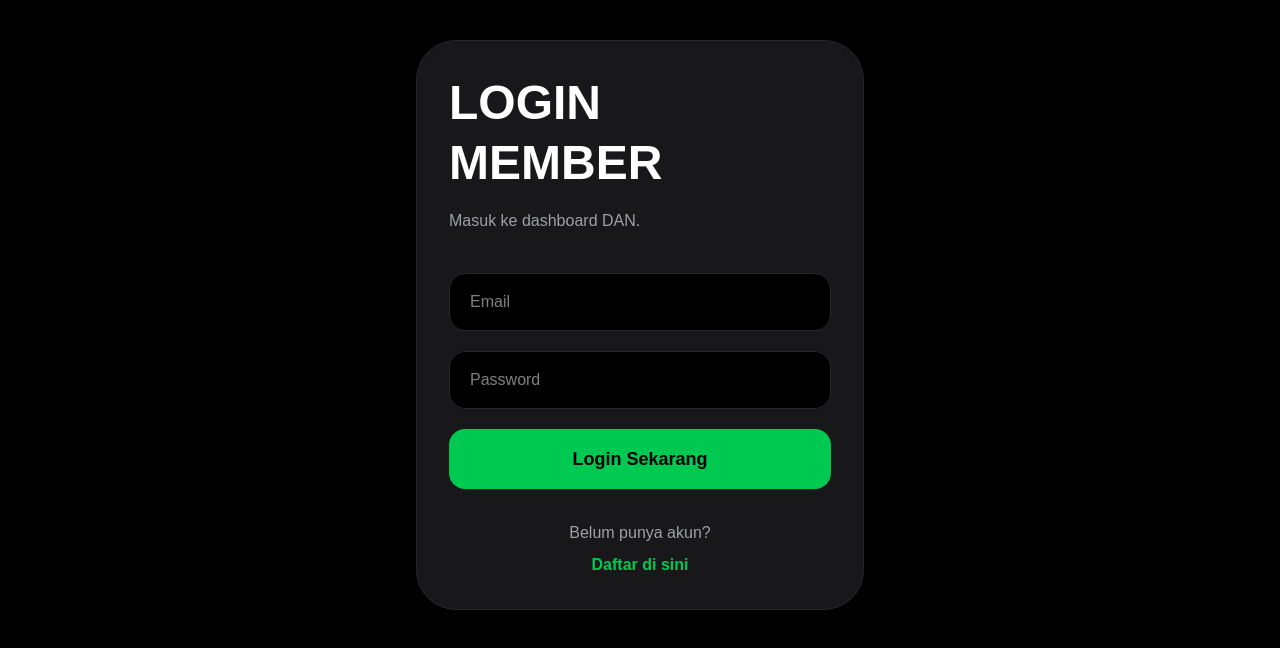
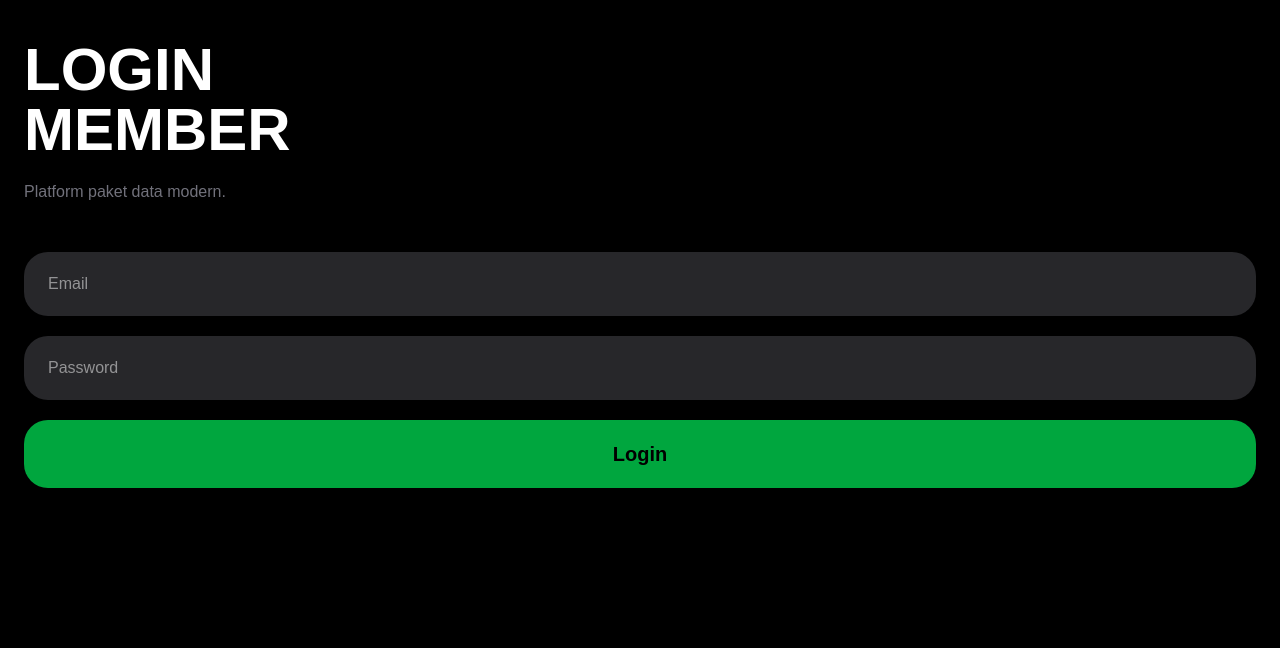
Before and after one commit to ibasnanna-sys/dan-app, a Next.js app: page /login in a window 1280 px wide. Shown: the top 648 px of the page. Built offline with nearby package versions, Linux system fonts and the light colour scheme; no server answers.

Commit message:
Refactor login page for improved functionality

```diff
--- a/src/app/login/page.tsx
+++ b/src/app/login/page.tsx
@@ -1,142 +1,93 @@
 "use client";
 
-import Link from "next/link";
+import { useState } from "react";
 import { useRouter } from "next/navigation";
-import { useState } from "react";
 import { supabase } from "@/lib/supabase";
 
 export default function LoginPage() {
   const router = useRouter();
 
+  const [email, setEmail] = useState("");
+
+  const [password, setPassword] = useState("");
+
   const [loading, setLoading] = useState(false);
 
-  const [email, setEmail] = useState("");
-
-  const [password, setPassword] =
-    useState("");
-
-  async function handleLogin(
-    e: React.FormEvent
-  ) {
+  async function handleLogin(e: any) {
     e.preventDefault();
 
     setLoading(true);
 
     try {
-      const { data } =
-        await supabase
+      const { data, error } = await supabase
         .from("members")
         .select("*")
         .eq("email", email)
         .eq("password", password)
-          .maybeSingle();
+        .single();
 
-      if (!data) {
-        alert(
-          "Email atau password salah"
-        );
-
+      if (error || !data) {
+        alert("Email atau password salah");
         setLoading(false);
         return;
       }
 
-      localStorage.setItem(
-        "member",
-        JSON.stringify(data)
-      );
+      localStorage.setItem("member_id", data.id);
 
-      alert("Login berhasil");
-
-      router.push(
-        "/member/dashboard"
-      );
-
-    } catch {
-      alert(
-        "Terjadi kesalahan sistem"
-      );
+      router.push("/member/dashboard");
+    } catch (err: any) {
+      alert(err.message);
     }
 
     setLoading(false);
   }
 
   return (
-    <main className="min-h-screen bg-black text-white px-5 py-10">
-      <div className="max-w-md mx-auto">
-
-        <div className="bg-zinc-900 border border-zinc-800 rounded-[40px] p-8">
-
-          <h1 className="text-5xl font-black leading-tight">
+    <div className="min-h-screen bg-black text-white px-6 py-10">
+      <h1 className="text-6xl font-black leading-none">
         LOGIN
         <br />
         MEMBER
       </h1>
 
-          <p className="text-zinc-400 mt-4">
-            Masuk ke dashboard DAN.
+      <p className="text-zinc-500 mt-5">
+        Platform paket data modern.
       </p>
 
       <form
         onSubmit={handleLogin}
-            className="space-y-5 mt-10"
+        className="mt-12"
       >
-
         <input
           type="email"
+          placeholder="Email"
           required
-              placeholder="Email"
           value={email}
           onChange={(e) =>
-                setEmail(
-                  e.target.value
-                )
+            setEmail(e.target.value)
           }
-              className="w-full bg-black border border-zinc-800 rounded-2xl px-5 py-4 outline-none"
+          className="w-full bg-zinc-800 text-white rounded-3xl px-6 py-5 outline-none mb-5"
         />
 
         <input
           type="password"
+          placeholder="Password"
           required
-              placeholder="Password"
           value={password}
           onChange={(e) =>
-                setPassword(
-                  e.target.value
-                )
+            setPassword(e.target.value)
           }
-              className="w-full bg-black border border-zinc-800 rounded-2xl px-5 py-4 outline-none"
+          className="w-full bg-zinc-800 text-white rounded-3xl px-6 py-5 outline-none mb-5"
         />
 
         <button
           type="submit"
           disabled={loading}
-              className="w-full bg-green-500 text-black rounded-2xl py-4 font-black text-lg"
+          className="w-full bg-green-600 text-black font-bold rounded-3xl py-5 text-xl"
         >
-              {loading
-                ? "Memproses..."
-                : "Login Sekarang"}
+          {loading ? "Memproses..." : "Login"}
         </button>
-
       </form>
-
-          <div className="text-center mt-8">
-
-            <p className="text-zinc-400">
-              Belum punya akun?
-            </p>
-
-            <Link
-              href="/register"
-              className="text-green-500 font-bold inline-block mt-2"
-            >
-              Daftar di sini
-            </Link>
-
     </div>
-
-        </div>
-
-      </div>
-    </main>
   );
 }
```
Lines whose indentation alone changed are shown as unchanged.
